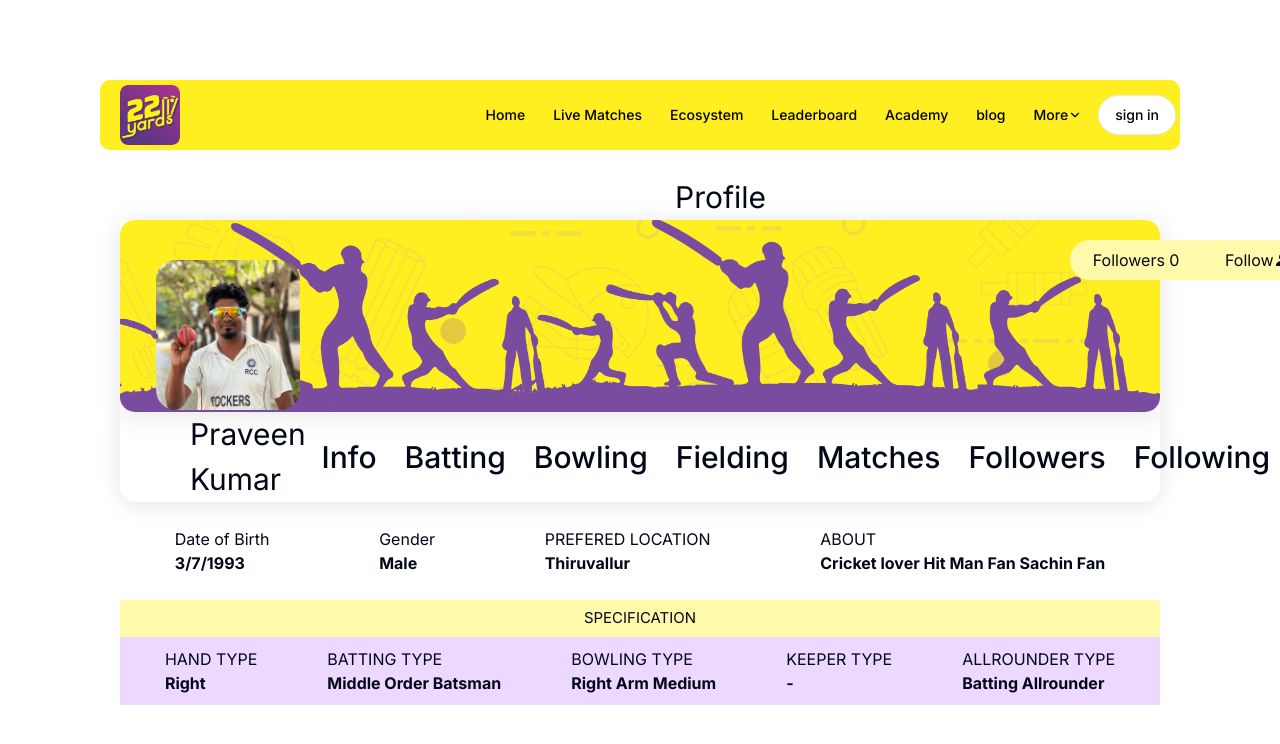
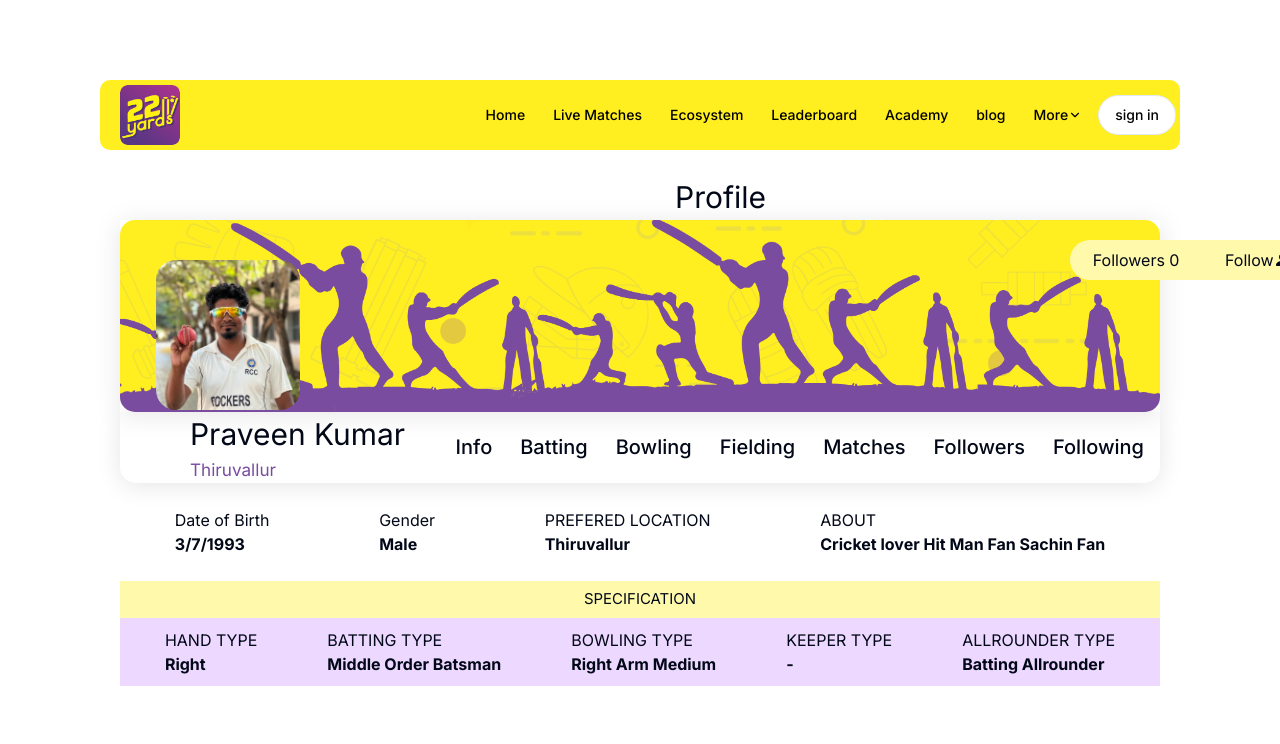
Before and after one commit to DhruvGhatge/22-YARDS, a Next.js app: page /Player-Profile in a window 1280 px wide. Shown: the top 744 px of the page. Built offline with nearby package versions, Linux system fonts and the light colour scheme.

Commit message:
problem fix

```diff
--- a/src/app/Player-Profile/page.tsx
+++ b/src/app/Player-Profile/page.tsx
@@ -88,16 +88,17 @@ export default function PlayerProfile(){
       <div style={{ marginLeft: '70px' } }>
 
   <h1 style={{fontSize: "2.34vw", }}>Praveen Kumar</h1>
+  <h1 style={{fontSize: "1.34vw", color: "#794C9F" }}>Thiruvallur</h1>
 
   </div>
 
   <Menubar className="menu" style={{borderWidth:'0px', fontSize: "100px"}}>
   <MenubarMenu>
-    <MenubarTrigger style={{fontSize: "30px"}} onClick={() => handleButtonClick(<Info />)}>Info</MenubarTrigger>
+    <MenubarTrigger style={{fontSize: "20px"}} onClick={() => handleButtonClick(<Info />)}>Info</MenubarTrigger>
   </MenubarMenu>
 
   <MenubarMenu>
-    <MenubarTrigger style={{fontSize: "30px"}} onClick={() => handleButtonClick(<div className={styles.container}>
+    <MenubarTrigger style={{fontSize: "20px"}} onClick={() => handleButtonClick(<div className={styles.container}>
       <div className={styles.grid}>
         {stats.map((stat, index) => (
           <StatsCard key={index} label={stat.label} value={stat.value} />
@@ -107,7 +108,7 @@ export default function PlayerProfile(){
   </MenubarMenu>
 
   <MenubarMenu>
-    <MenubarTrigger style={{fontSize: "30px"}} onClick={() => handleButtonClick(<div className={styles.container}>
+    <MenubarTrigger style={{fontSize: "20px"}} onClick={() => handleButtonClick(<div className={styles.container}>
       <div className={styles.grid}>
         {Bowling.map((stat, index) => (
           <StatsCard key={index} label={stat.label} value={stat.value} />
@@ -117,7 +118,7 @@ export default function PlayerProfile(){
   </MenubarMenu>
 
   <MenubarMenu>
-    <MenubarTrigger style={{fontSize: "30px"}} onClick={() => handleButtonClick(<div className={styles.container}>
+    <MenubarTrigger style={{fontSize: "20px"}} onClick={() => handleButtonClick(<div className={styles.container}>
       <div className={styles.grid}>
         {Fielding.map((stat, index) => (
           <StatsCard key={index} label={stat.label} value={stat.value} />
@@ -127,16 +128,16 @@ export default function PlayerProfile(){
   </MenubarMenu>
 
   <MenubarMenu>
-    <MenubarTrigger style={{fontSize: "30px"}} onClick={() => handleButtonClick(<Matchcards/>)}>Matches</MenubarTrigger>
+    <MenubarTrigger style={{fontSize: "20px"}} onClick={() => handleButtonClick(<Matchcards/>)}>Matches</MenubarTrigger>
   </MenubarMenu>
 
   <MenubarMenu>
-    <MenubarTrigger style={{fontSize: "30px"}} onClick={() => handleButtonClick(<div style={{marginRight: "150px", marginLeft: "150px", marginTop: "50px"}}><h1>Total Followers
+    <MenubarTrigger style={{fontSize: "20px"}} onClick={() => handleButtonClick(<div style={{marginRight: "150px", marginLeft: "150px", marginTop: "50px"}}><h1>Total Followers
 0</h1></div>)}>Followers</MenubarTrigger>
   </MenubarMenu>
 
   <MenubarMenu>
-    <MenubarTrigger style={{fontSize: "30px"}} onClick={() => handleButtonClick(<div style={{marginRight: "150px", marginLeft: "150px", marginTop: "50px"}}><h1>Total Following
+    <MenubarTrigger style={{fontSize: "20px"}} onClick={() => handleButtonClick(<div style={{marginRight: "150px", marginLeft: "150px", marginTop: "50px"}}><h1>Total Following
 0</h1></div>)}>Following</MenubarTrigger>
   </MenubarMenu>
 
```
